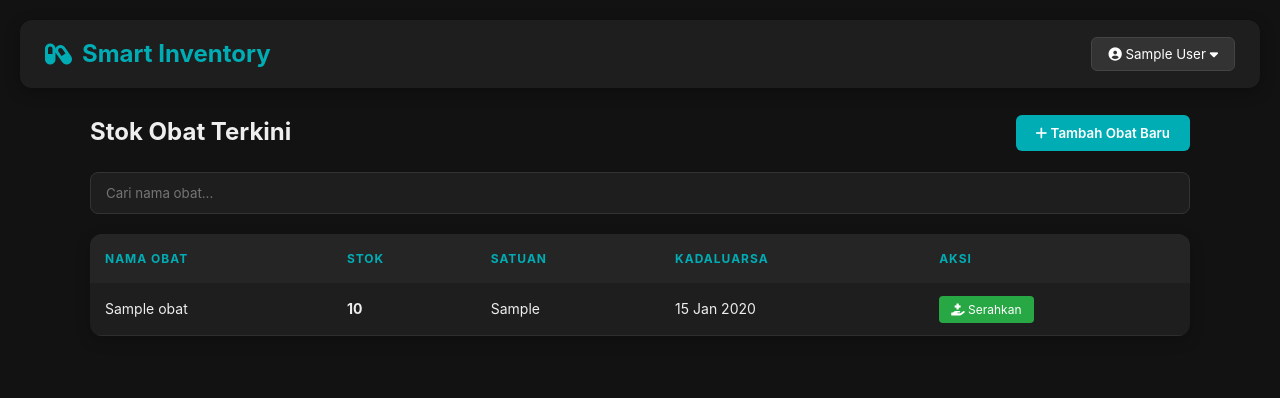
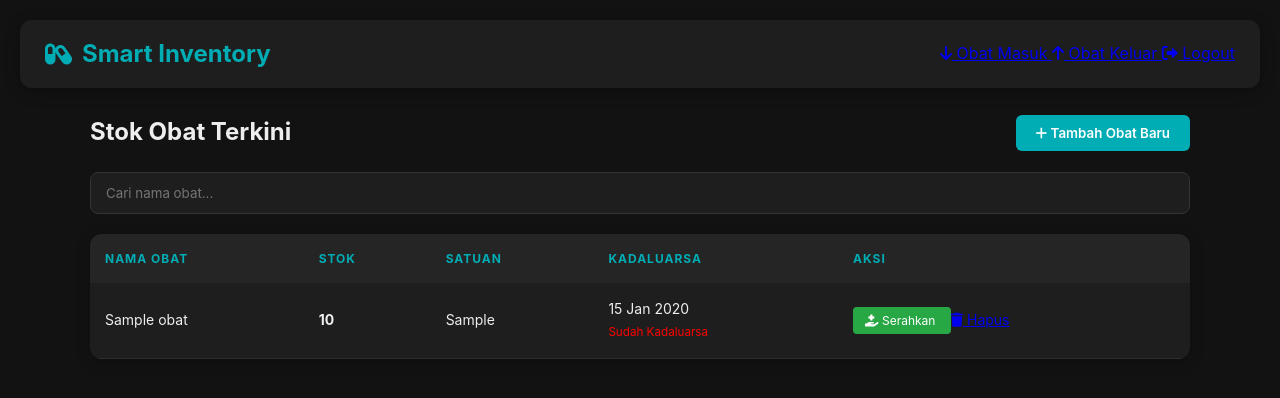
Before and after one commit to Nursadrina/projek_inventory_obat, a PHP site: page / in a window 1280 px wide. Shown: the top 398 px of the page. Run offline with PHP 8.4, Linux system fonts and the light colour scheme; the visitor is signed in with stand-in values (Sample User, id 1); tables that the repository leaves empty or names only in its code hold one stand-in row (values such as "Sample post").

Commit message:
Refactor index.php for improved functionality and layout

```diff
--- a/index.php
+++ b/index.php
@@ -2,49 +2,69 @@
 session_start();
 include 'koneksi.php';
 
-// Proteksi Halaman: Jika belum login, tendang ke login.php
 if(!isset($_SESSION['user'])){
     header("location:login.php");
     exit;
 }
 
-// AMBIL DATA OBAT DARI DATABASE
-// Query ini mengambil semua data dari tabel 'obat'
 $query = "SELECT * FROM obat ORDER BY nama_obat ASC";
+
 $result = mysqli_query($koneksi, $query);
+
 ?>
+
 <!DOCTYPE html>
 <html lang="en">
+
 <head>
+
     <meta charset="UTF-8">
+
     <meta name="viewport" content="width=device-width, initial-scale=1.0">
-    <title>Smart Inventory </title>
+
+    <title>Smart Inventory</title>
+
     <link rel="stylesheet" href="style.css">
-    <link rel="stylesheet" href="https://cdnjs.cloudflare.com/ajax/libs/font-awesome/6.0.0/css/all.min.css">
+
+    <link rel="stylesheet"
+    href="https://cdnjs.cloudflare.com/ajax/libs/font-awesome/6.0.0/css/all.min.css">
+
 </head>
+
 <body>
     <header class="navbar">
-        <div class="logo"><i class="fas fa-capsules"></i> Smart Inventory</div>
+
+        <div class="logo">
+            <i class="fas fa-capsules"></i> Smart Inventory
+        </div>
+
         <div class="nav-tools">
-            <div class="dropdown">
-                <button class="dropbtn">
-                    <i class="fas fa-user-circle"></i> <?= $_SESSION['nama_pengguna'] ?? 'Petugas'; ?> <i class="fas fa-caret-down"></i>
-                </button>
-                <div class="dropdown-content">
-                    <a href="#" id="logoutBtn" class="logout-link"><i class="fas fa-sign-out-alt"></i> Logout</a>
-                </div>
-            </div>
+            <a href="laporan_masuk.php" class="nav-link">
+                <i class="fas fa-arrow-down"></i> Obat Masuk
+            </a>
+            <a href="laporan_keluar.php" class="nav-link">
+                <i class="fas fa-arrow-up"></i> Obat Keluar
+            </a>
+            <a href="logout.php" id="logoutBtn" class="nav-link">
+                <i class="fas fa-sign-out-alt"></i> Logout
+            </a>
         </div>
+
     </header>
 
     <div class="container">
+
+        <!-- ACTION BAR -->
         <div class="action-bar">
             <h2>Stok Obat Terkini</h2>
-            <button id="btnTambah" class="btn-main"><i class="fas fa-plus"></i> Tambah Obat Baru</button>
+            <button id="btnTambah" class="btn-main">
+                <i class="fas fa-plus"></i> Tambah Obat Baru
+            </button>
         </div>
 
-        <input type="text" id="liveSearch" onkeyup="searchTable()" placeholder="Cari nama obat..." class="search-bar">
-
+        <!-- SEARCH -->
+        <input type="text"  id="liveSearch" onkeyup="searchTable()" placeholder="Cari nama obat..." class="search-bar">
+        <!-- TABLE -->
         <div class="table-container">
             <table id="obatTable">
                 <thead>
@@ -58,52 +78,128 @@ $result = mysqli_query($koneksi, $query);
                 </thead>
                 <tbody>
                     <?php
-                    // Loop data dari database
                     if(mysqli_num_rows($result) > 0):
                         while($row = mysqli_fetch_assoc($result)):
+                        $expired = strtotime($row['tanggal_kadaluarsa']) < time();
+                        $class = '';
+                        if($row['stok'] <= 0){
+                            $class = 'stok-habis';
+                        }
+                        if($expired){
+                            $class = 'expired';
+                        }
                     ?>
-                    <tr class="<?= ($row['stok'] <= 0) ? 'stok-habis' : '' ?>">
-                        <td><?= $row['nama_obat']; ?></td>
-                        <td><strong><?= $row['stok']; ?></strong></td>
-                        <td><?= $row['satuan']; ?></td>
-                        <td><?= date('d M Y', strtotime($row['tanggal_kadaluarsa'])); ?></td>
+                    <tr class="<?= $class ?>">
+                        <!-- NAMA OBAT -->
                         <td>
+                            <?= htmlspecialchars($row['nama_obat']); ?>
+                        </td>
+                        <!-- STOK -->
+                        <td>
+                            <strong><?= $row['stok']; ?></strong>
+                        </td>
+
+                        <!-- SATUAN -->
+                        <td>
+                            <?= htmlspecialchars($row['satuan']); ?>
+                        </td>
+                        <!-- KADALUARSA -->
+                        <td>
+                            <?= date('d M Y', strtotime($row['tanggal_kadaluarsa'])); ?>
+                            <?php if($expired): ?>
+                                <br>
+                                <small style="color:red;">
+                                    Sudah Kadaluarsa
+                                </small>
+                            <?php endif; ?>
+
+                        </td>
+
+                        <!-- AKSI -->
+
+                        <td>
+                            <!-- JIKA STOK ADA -->
                             <?php if($row['stok'] > 0): ?>
-                                <a href="proses_keluar.php?id=<?= $row['id_obat']; ?>"
-                                   class="btn-keluar"
-                                   onclick="return confirm('Serahkan 1 unit obat ini?')">
-                                   <i class="fas fa-hand-holding-medical"></i> Serahkan
+
+                                <a
+                                    href="proses_keluar.php?id=<?= $row['id_obat']; ?>"
+                                    class="btn-keluar"
+                                    onclick="return confirm('Serahkan 1 unit obat ini?')"
+                                >
+                                    <i class="fas fa-hand-holding-medical"></i>
+                                    Serahkan
                                 </a>
+
                             <?php else: ?>
-                                <span class="label-kosong">Stok Habis</span>
+
+                                <!-- RESTOK -->
+                                <a
+                                    href="restok.php?id=<?= $row['id_obat']; ?>"
+                                    class="btn-restok"
+                                >
+                                    <i class="fas fa-plus-circle"></i>
+                                    Restok
+                                </a>
+
                             <?php endif; ?>
+
+                            <a
+                                href="hapus_obat.php?id=<?= $row['id_obat']; ?>"
+                                class="btn-hapus"
+                                onclick="return confirm('Yakin ingin menghapus obat ini?')"
+                            >
+                                <i class="fas fa-trash"></i>
+                                Hapus
+                            </a>
                         </td>
                     </tr>
+
                     <?php
                         endwhile;
                     else:
                     ?>
                     <tr>
-                        <td colspan="5" style="text-align: center; padding: 20px;">Data obat tidak ditemukan.</td>
+
+                        <td colspan="5" style="text-align:center; padding:20px;">
+                            Data obat tidak ditemukan.
+                        </td>
                     </tr>
                     <?php endif; ?>
                 </tbody>
             </table>
         </div>
+
     </div>
 
     <div id="modalTambah" class="modal">
         <div class="modal-content">
             <span class="close">&times;</span>
-            <h3><i class="fas fa-plus-circle"></i> Input Pemasukan</h3>
-            <hr style="border: 0.5px solid #333; margin-bottom: 20px;">
+            <h3>
+                <i class="fas fa-plus-circle"></i>
+                Input Pemasukan
+            </h3>
+
+            <hr style="border:0.5px solid #333; margin-bottom:20px;">
+
             <form action="proses_tambah.php" method="POST">
+
                 <label>Nama Obat</label>
-                <input type="text" name="nama_obat" placeholder="Contoh: Paracetamol" required>
 
+                <input
+                    type="text"
+                    name="nama_obat"
+                    placeholder="Contoh: Paracetamol"
+                    required
+                >
                 <label>Jumlah Masuk</label>
-                <input type="number" name="jumlah" placeholder="0" min="1" required>
 
+                <input
+                    type="number"
+                    name="jumlah"
+                    placeholder="0"
+                    min="1"
+                    required
+                >
                 <label>Satuan</label>
                 <select name="satuan" required>
                     <option value="Tablet">Tablet</option>
@@ -114,46 +210,87 @@ $result = mysqli_query($koneksi, $query);
 
                 <label>Tanggal Kadaluarsa</label>
                 <input type="date" name="tanggal_kadaluarsa" required>
-
-                <button type="submit" class="btn-save">Simpan ke Database</button>
+                    <button type="submit" class="btn-save">
+                    Simpan ke Database
+                </button>
             </form>
         </div>
     </div>
 
     <script>
-        // Logika Modal
         const modal = document.getElementById("modalTambah");
+
         const btn = document.getElementById("btnTambah");
+
         const span = document.getElementsByClassName("close")[0];
 
-        btn.onclick = () => modal.style.display = "block";
-        span.onclick = () => modal.style.display = "none";
-        window.onclick = (event) => {
-            if (event.target == modal) modal.style.display = "none";
+        btn.onclick = () => {
+
+            modal.style.display = "block";
+
         }
 
-        // Fitur Real-time Search (DOM Manipulation)
-        function searchTable() {
-            let input = document.getElementById("liveSearch").value.toUpperCase();
+        span.onclick = () => {
+
+            modal.style.display = "none";
+
+        }
+
+        window.onclick = (event) => {
+
+            if(event.target == modal){
+
+                modal.style.display = "none";
+
+            }
+
+        }
+
+        function searchTable(){
+
+            let input = document
+            .getElementById("liveSearch")
+            .value
+            .toUpperCase();
+
             let table = document.getElementById("obatTable");
+
             let tr = table.getElementsByTagName("tr");
 
-            for (let i = 1; i < tr.length; i++) {
+            for(let i = 1; i < tr.length; i++){
+
                 let td = tr[i].getElementsByTagName("td")[0];
-                if (td) {
+
+                if(td){
+
                     let txtValue = td.textContent || td.innerText;
-                    tr[i].style.display = txtValue.toUpperCase().indexOf(input) > -1 ? "" : "none";
+
+                    tr[i].style.display =
+                    txtValue.toUpperCase().indexOf(input) > -1
+                    ? ""
+                    : "none";
+
                 }
+
             }
+
         }
 
-        // Logika Logout dengan Konfirmasi
-        document.getElementById("logoutBtn").addEventListener("click", function(e) {
+        document.getElementById("logoutBtn")
+        .addEventListener("click", function(e){
+
             e.preventDefault();
-            if (confirm("Apakah Anda yakin ingin keluar dari sistem?")) {
+
+            if(confirm("Apakah Anda yakin ingin keluar dari sistem?")){
+
                 window.location.href = "logout.php";
+
             }
+
         });
+
     </script>
+
 </body>
+
 </html>
```
